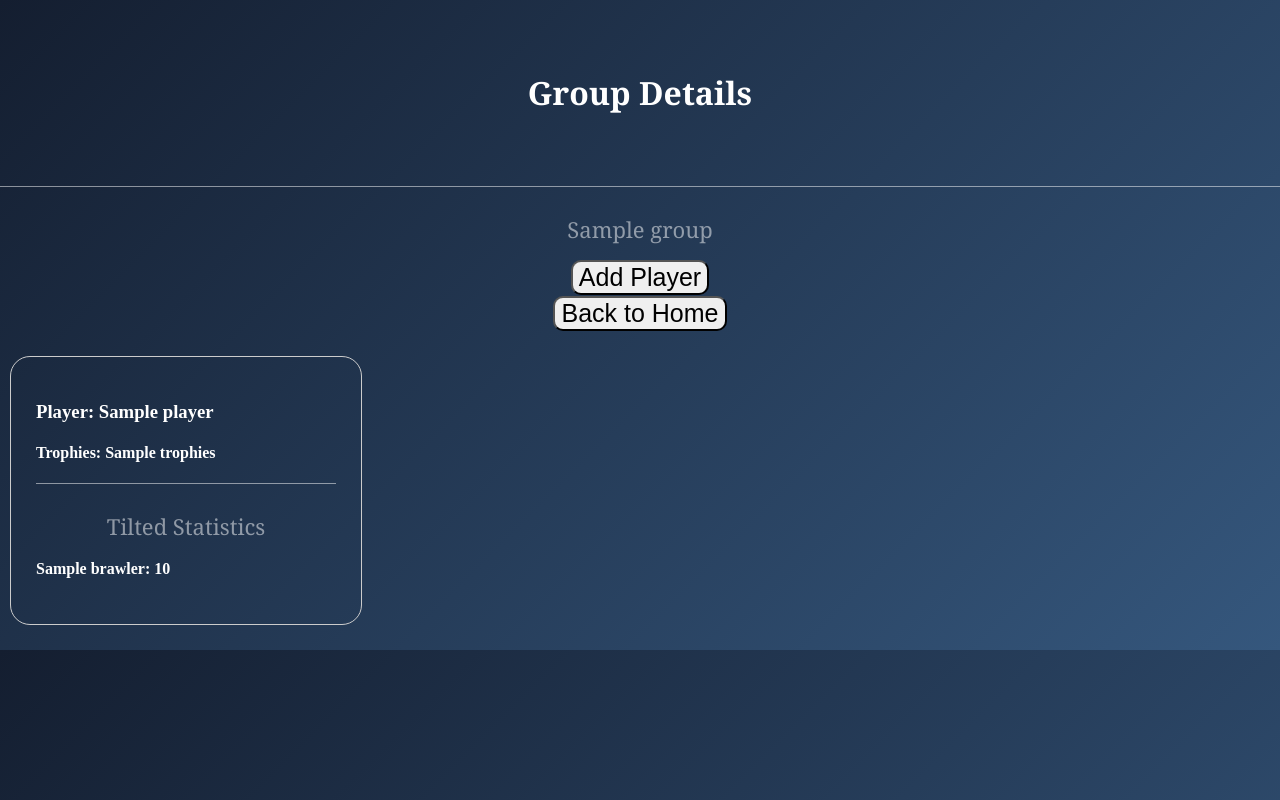
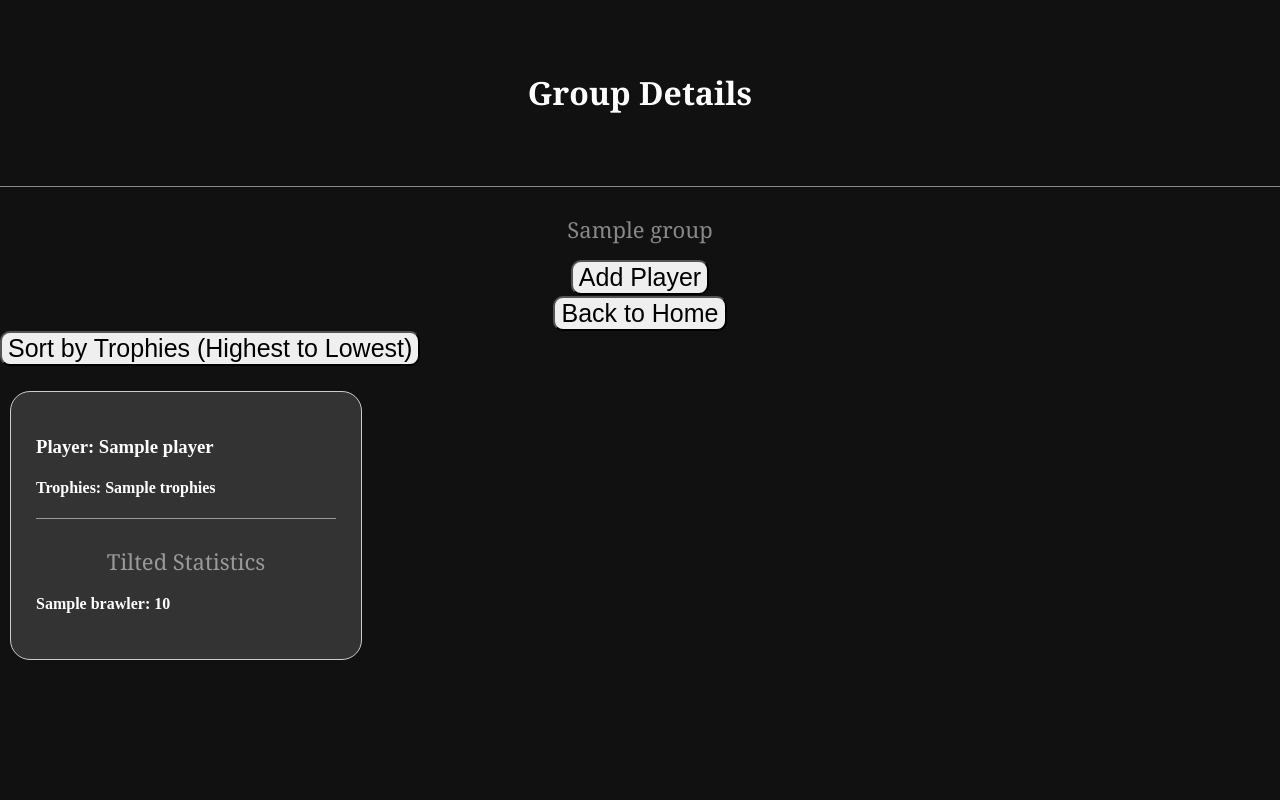
Before and after one commit to kelvinos2624/brawlgroups, a Django app: page /group-detail/1/ in a window 1280 px wide. Run offline with Django 5.2, Linux system fonts and the light colour scheme; tables that the repository leaves empty hold one stand-in row (values such as "Sample post"); a database or web service that is not in the repository returns one stand-in record (values such as "Sample title"); data that the repository does not hold is empty.

Commit message:
CSS updates
UI changes. Added card sorting and animation

```diff
--- a/project_brawl/static/css/styles.css
+++ b/project_brawl/static/css/styles.css
@@ -1,10 +1,10 @@
 body {
     /* Old browsers */
-    background: #141E30;
+    /*background: #141E30;
     /* Chrome 10-25, Safari 5.1-6 */
-    background: -webkit-linear-gradient(-45deg, #35577D, #141E30);
+    /*background: -webkit-linear-gradient(-45deg, #35577D, #141E30);
     /* W3C, IE 10+/ Edge, Firefox 16+, Chrome 26+, Opera 12+, Safari 7+ */
-    background: linear-gradient(-45deg, #35577D, #141E30);
+    background: #111111;
     margin: 0;
     padding: 0;
   }
@@ -28,7 +28,7 @@ body {
   }
 
   h1 {
-    color: #FFF !important;
+    color: white !important;
     font-size: 2em;
     padding-top: 50px;
     padding-bottom: 50px;
@@ -50,11 +50,11 @@ body {
   }
 
   h3 {
-    color: #FFF !important;
+    color: white !important;
   }
 
   h4 {
-    color: #FFF !important;
+    color: white !important;
   }
 
 /* Style for an unordered list */
@@ -73,7 +73,7 @@ ul {
 
 
   p {
-    color: aliceblue;
+    color: white;
     line-height: 1.3em;
     text-align: center;
     width: 100%;
@@ -138,6 +138,7 @@ ul {
     margin-bottom: 25px;
     padding: 25px;
     border-radius: 20px;
+    background-color: #333333;
   }
 
   .player-name {
--- a/project_brawl/tracker_app/templates/group_detail.html
+++ b/project_brawl/tracker_app/templates/group_detail.html
@@ -18,6 +18,7 @@
     <form action="{% url 'index' %}" method="get">
         <button type="submit">Back to Home</button>
     </form>
+    <button id="sortButton">Sort by Trophies (Highest to Lowest)</button>
     {% for player in players %}
 {% endfor %}
     <div class="card-scroll-container">
@@ -37,6 +38,68 @@
           {% endfor %}
         </div>
       </div>
+      <script src="https://code.jquery.com/jquery-3.6.0.min.js"></script>
+      <script>
+        $(document).ready(function() {
+            var sortOrder = "highest_to_lowest";
+            var isSorting = false; // Flag to track if sorting is in progress
+
+            $('#sortButton').click(function() {
+                // Check if sorting is already in progress
+                if (isSorting) {
+                    return; // Exit if sorting is already in progress
+                }
+
+                // Disable the button to prevent spamming
+                $(this).prop('disabled', true);
+
+                if (sortOrder === "highest_to_lowest") {
+                    sortPlayers("highest_to_lowest");
+                    sortOrder = "lowest_to_highest";
+                    $(this).text("Sort by Trophies (Lowest to Highest)");
+                } else {
+                    sortPlayers("lowest_to_highest");
+                    sortOrder = "highest_to_lowest";
+                    $(this).text("Sort by Trophies (Highest to Lowest)");
+                }
+            });
+
+            function sortPlayers(sortOption) {
+                isSorting = true; // Set sorting flag to true
+
+                var cards = $('.card');
+                var cardsArray = $.makeArray(cards);
+                cardsArray.sort(function(a, b) {
+                    var trophiesA = parseInt($(a).find('.player-trophies').text().split(':')[1].trim());
+                    var trophiesB = parseInt($(b).find('.player-trophies').text().split(':')[1].trim());
+                    if (sortOption === "highest_to_lowest") {
+                        return trophiesB - trophiesA;
+                    } else {
+                        return trophiesA - trophiesB;
+                    }
+                });
+
+                // Animate card movements
+                $('.card-container').empty();
+                var delay = 0;
+                cardsArray.forEach(function(card, index) {
+                    $(card).slideUp(200).delay(delay).slideDown(200, function() {
+                        // Re-enable the button after animation completes
+                        if (index === cardsArray.length - 1) {
+                            $('#sortButton').prop('disabled', false);
+                            isSorting = false; // Set sorting flag to false
+                        }
+                    });
+                    delay += 100;
+                    $('.card-container').append(card);
+                });
+            }
+        });
+    </script>
+
+
+
+
 
 
 
```
